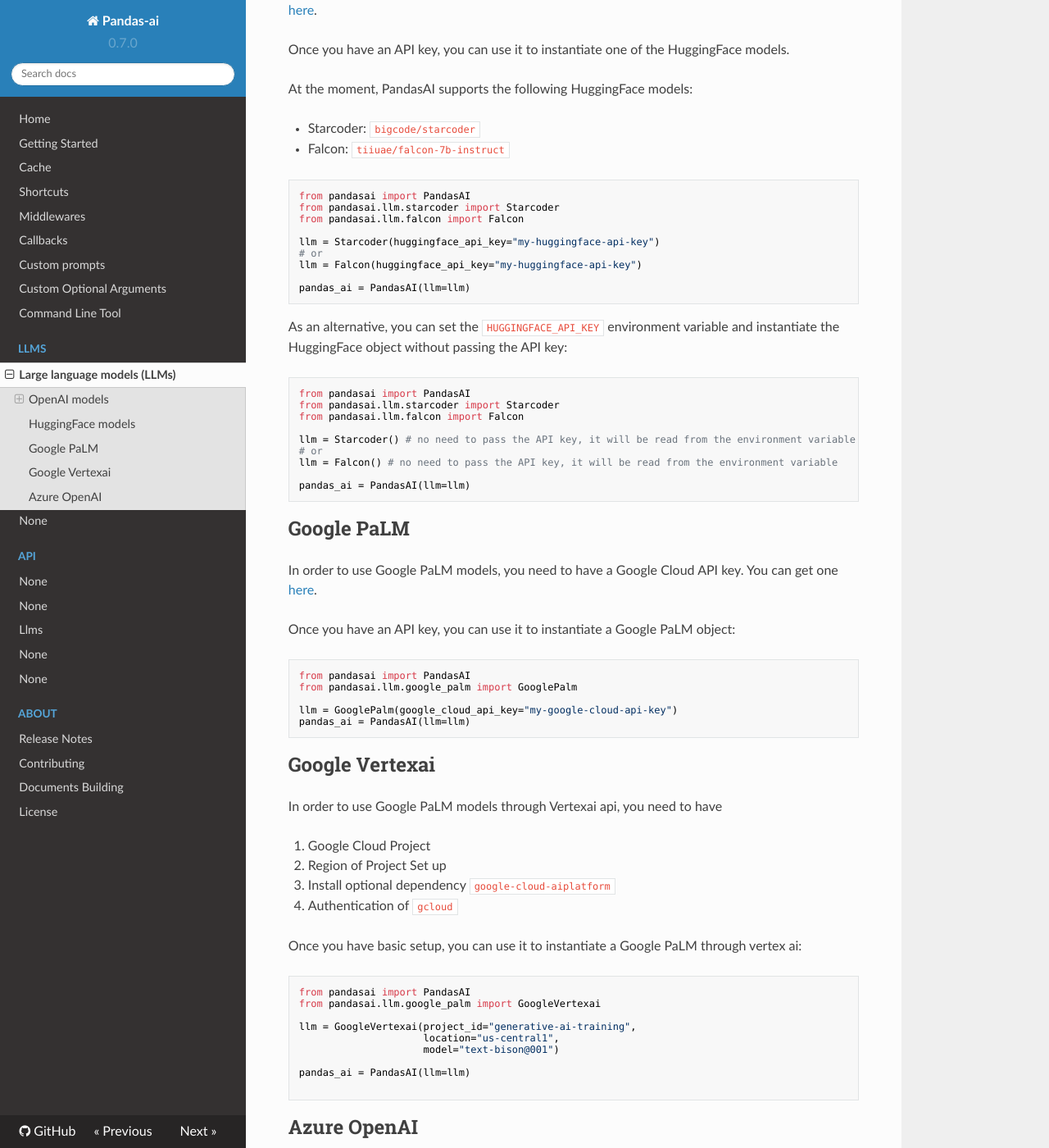
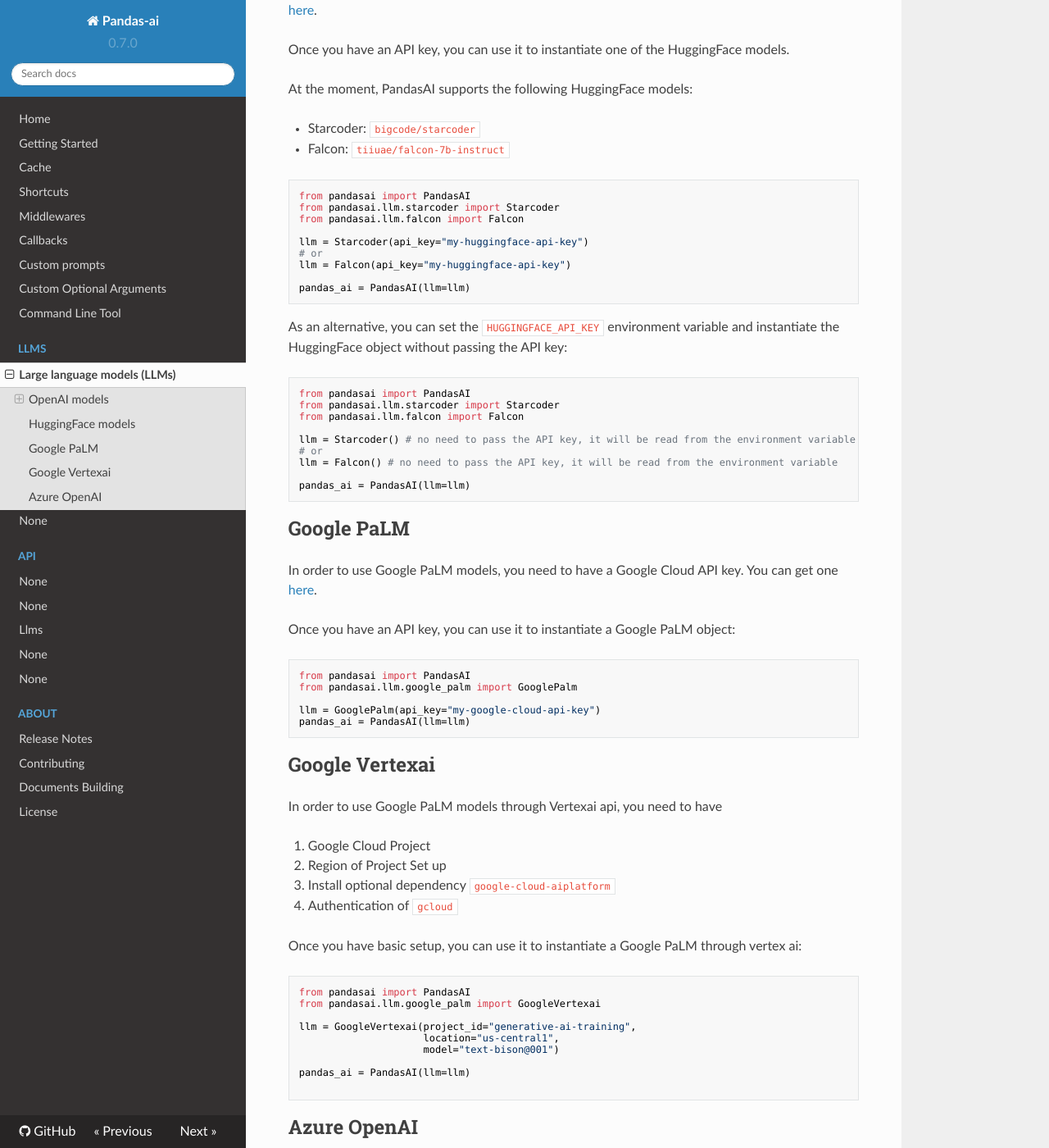
Before and after one commit to Sinaptik-AI/pandas-ai, an MkDocs documentation site: the page built from docs/llms.md, in a window 1280 px wide and 1400 px high, scrolled down 1314 px. Shown: the whole window at 82% size. Built offline with MkDocs 1.6.1, drawn with Linux system fonts in a browser that asks for light colours; nearby versions of some CDN libraries; some of the changed text lies outside the part shown.

Commit message:
docs: fix api_key param

````diff
--- a/docs/llms.md
+++ b/docs/llms.md
@@ -77,9 +77,9 @@
 from pandasai.llm.starcoder import Starcoder
 from pandasai.llm.falcon import Falcon
 
-llm = Starcoder(huggingface_api_key="my-huggingface-api-key")
+llm = Starcoder(api_key="my-huggingface-api-key")
 # or
-llm = Falcon(huggingface_api_key="my-huggingface-api-key")
+llm = Falcon(api_key="my-huggingface-api-key")
 
 pandas_ai = PandasAI(llm=llm)
 ```
@@ -108,7 +108,7 @@
 from pandasai import PandasAI
 from pandasai.llm.google_palm import GooglePalm
 
-llm = GooglePalm(google_cloud_api_key="my-google-cloud-api-key")
+llm = GooglePalm(api_key="my-google-cloud-api-key")
 pandas_ai = PandasAI(llm=llm)
 ```
 
````
Also changed, not shown: other parts of docs/llms.md (+1 -1 lines).
